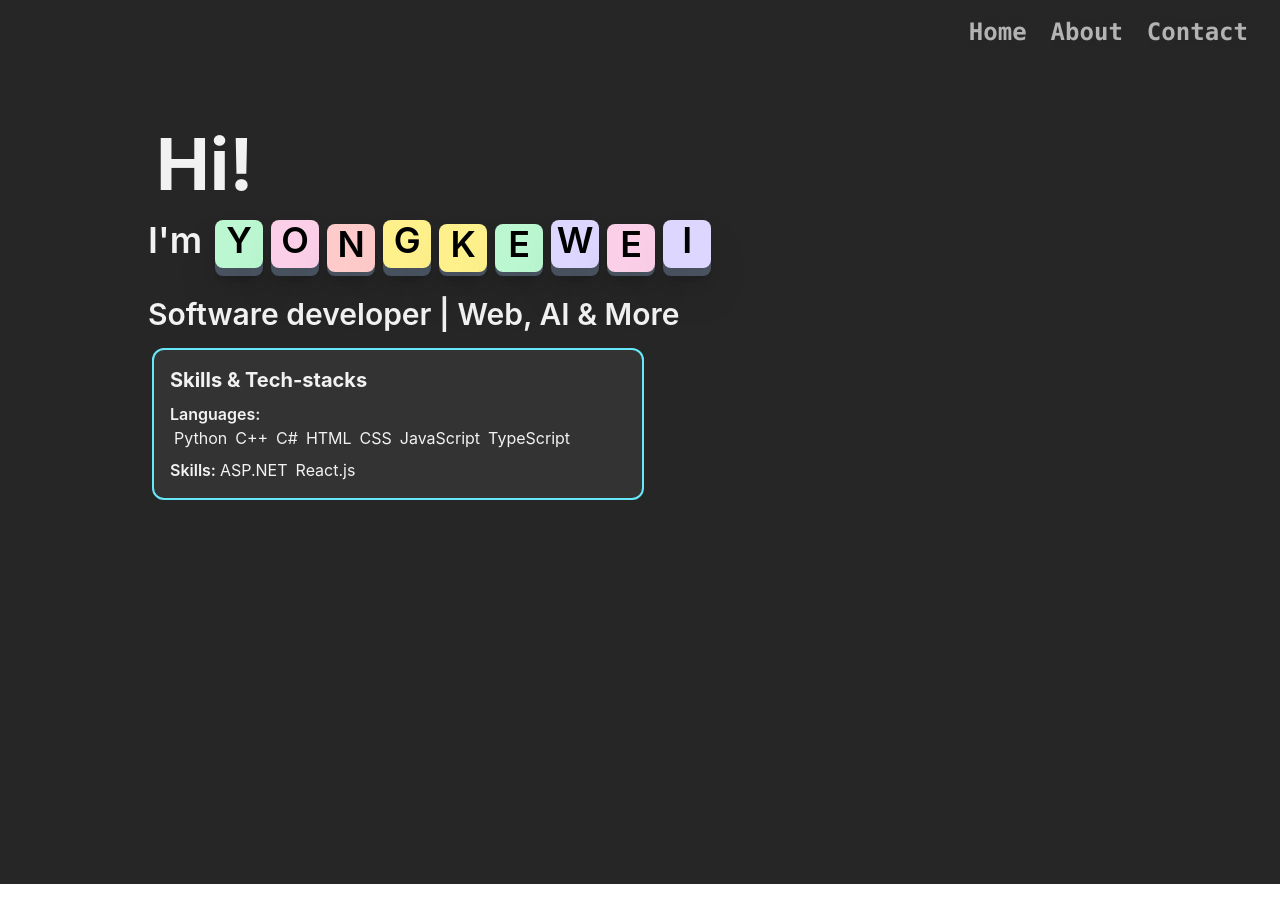
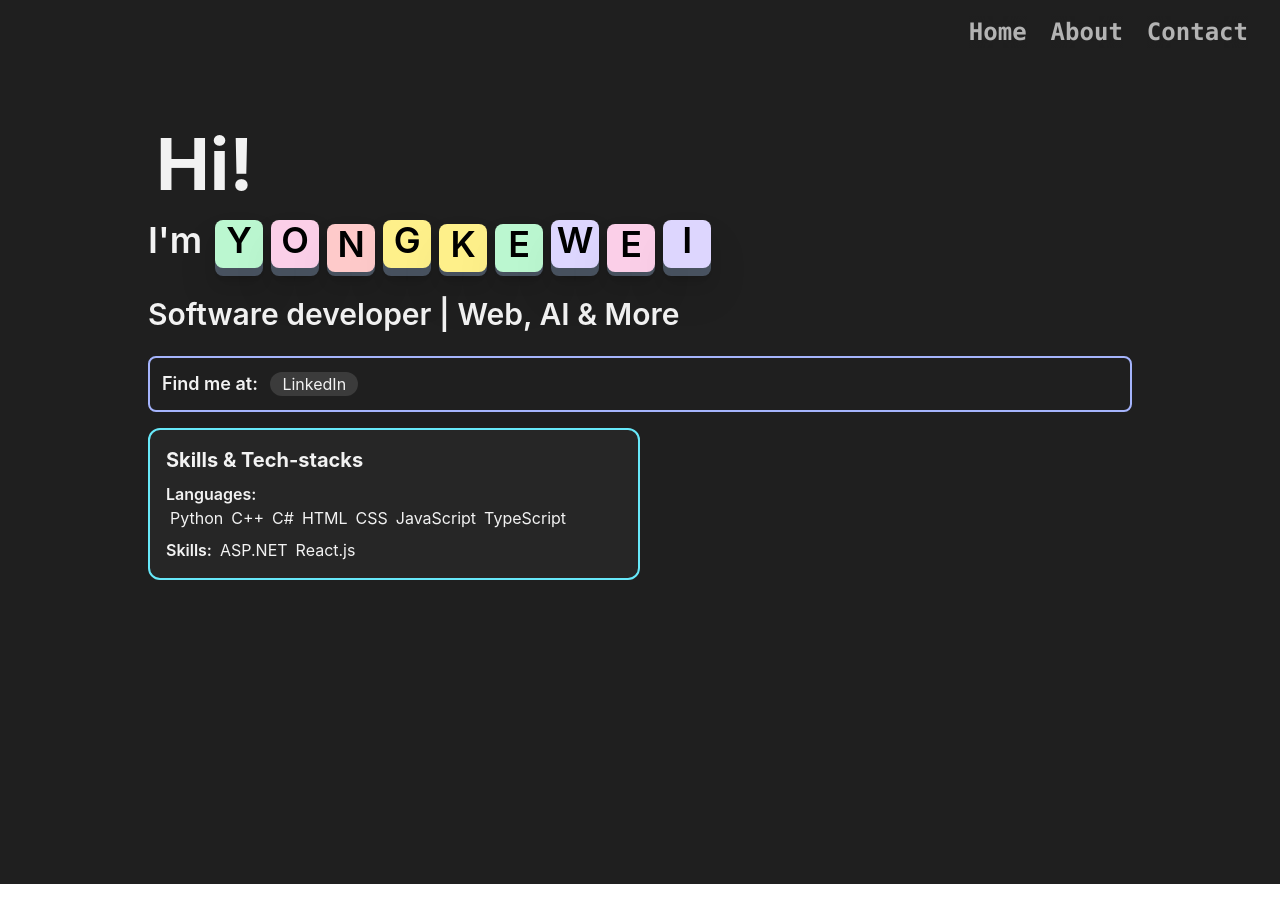
Before and after one commit to Kway-Bait/portfolio, a React (Create React App) app: page / in a window 1280 px wide. Built offline with nearby package versions, Linux system fonts and the light colour scheme.

Commit message:
add findme component

```diff
--- a/src/App.js
+++ b/src/App.js
@@ -8,12 +8,12 @@ import Contact from './pages/Contact.js';
 
 // CSS Class
 const navbar_button = (
-    "mx-3 backdrop-blur-md"
+    "mx-3 backdrop-blur-md hover:text-txtclr"
 )
 
 function App() {
     return (
-        <div class="bg-bgclr-1 text-center">
+        <div class="bg-bgclr-0 text-center">
             <BrowserRouter>
                 <nav class="flex p-4 pr-5 justify-end text-2xl text-txtclr-muted font-mono font-semibold">
                     <div class={navbar_button}><Link to="/">Home</Link></div>
--- a/src/pages/Home.js
+++ b/src/pages/Home.js
@@ -1,4 +1,6 @@
-import TextTile from './component/TextTile.js'
+import TextTile from './component/TextTile.js';
+import Skills from './component/Skills.js';
+import FindMe from './component/FindMe.js';
 
 function Home() {
 
@@ -13,46 +15,20 @@ function Home() {
         );
     }
 
-    const Languages = () => {
-        const content = [
-            ["Languages:", [
-                "Python",
-                "C++",
-                "C#",
-                "HTML",
-                "CSS",
-                "JavaScript",
-                "TypeScript",
-            ]],
-            ["Skills:", [
-                "ASP.NET",
-                "React.js",
-            ]]
-        ];
-
-        return (
-            <div class="m-1 p-3 w-[50%] max-w-lg bg-bgclr-2 rounded-xl border-cyan-300 border-2">
-                <h1 class="p-1 text-xl font-bold">Skills & Tech-stacks</h1>
-                {content.map(([title, lst]) => (
-                    <div class="p-1">
-                        <h2 class="inline font-semibold">{title}</h2>
-                        <ul class="inline-flex flex-wrap justify-start">
-                            {lst.map(x => (
-                                <li class="mx-1">{x}</li>
-                            ))}
-                        </ul>
-                    </div>
-                ))}
-            </div>
-        );
-    }
+    // TO ADD:
+    // 1. My Passion, Work Ethic
+    // 2. My Skills
+    // 3. My Work Experience (A Timeline graphic)
+    // 4. My Latest Works
+    // 5.
 
     return (
         <div class="m-5 min-h-screen py-9 px-[10%] text-txtclr text-left">
             <h1 class="m-2 text-7xl font-bold">Hi!</h1>
             <h1 class="my-2 py-2 text-4xl font-semibold">I'm {NameTiles()}</h1>
             <h2 class="my-2 py-2 text-3xl font-semibold">Software developer | Web, AI & More</h2>
-            {Languages()}
+            <FindMe />
+            <Skills />
         </div>
     );
 }
--- /dev/null
+++ b/src/pages/component/FindMe.js
@@ -0,0 +1,29 @@
+const contact_button_class = (
+    "mx-2 px-3 bg-bgclr-3 rounded-2xl"
+)
+
+function FindMe() {
+    const links = [
+        ["LinkedIn", "https://linkedin.com/in/kwyong05"],
+    ];
+
+    return (
+        <div class="my-4 p-3 rounded-lg border-2 border-indigo-300">
+            <h2 class="inline text-lg font-semibold">Find me at: </h2>
+            <div class="inline-flex flex-wrap justify-start">
+                {links.map(([name, link]) => (
+                    <a
+                        class={contact_button_class}
+                        href={link}
+                        target="_blank"
+                        rel="noopener noreferrer"
+                    >
+                        {name}
+                    </a>
+                ))}
+            </div>
+        </div>
+    );
+}
+
+export default FindMe;
--- /dev/null
+++ b/src/pages/component/Skills.js
@@ -0,0 +1,38 @@
+function Skills() {
+    const content = [
+        // Programming Langauges
+        ["Languages:", [
+            "Python",
+            "C++",
+            "C#",
+            "HTML",
+            "CSS",
+            "JavaScript",
+            "TypeScript",
+        ]],
+        // Frameworks, tools
+        ["Skills:", [
+            "ASP.NET",
+            "React.js",
+        ]]
+        // TODO: Populate (can refer to resume)
+    ];
+
+    return (
+        <div class="my-4 p-3 w-[50%] max-w-lg bg-bgclr-1 hover:bg-bgclr-2 rounded-xl border-2 border-cyan-300">
+            <h1 class="p-1 text-xl font-bold">Skills & Tech-stacks</h1>
+            {content.map(([title, lst]) => (
+                <div class="p-1">
+                    <h2 class="inline font-semibold">{title} </h2>
+                    <ul class="inline-flex flex-wrap justify-start">
+                        {lst.map(x => (
+                            <li class="mx-1">{x}</li>
+                        ))}
+                    </ul>
+                </div>
+            ))}
+        </div>
+    );
+}
+
+export default Skills;
--- a/src/pages/component/TextTile.js
+++ b/src/pages/component/TextTile.js
@@ -1,7 +1,7 @@
 import { useState } from 'react';
 
 const wrapperClassBase = (
-    "inline-flex z-10 m-1 w-12 h-12 text-black text-center align-middle justify-center rounded-lg border-black border-3 shadow-2xl"
+    "inline-flex z-10 m-1 w-12 h-12 text-black text-center align-middle justify-center rounded-lg border-black border-3 shadow-2xl select-none cursor-pointer"
 );
 
 const shadowClass = (
--- a/tailwind.config.js
+++ b/tailwind.config.js
@@ -4,9 +4,10 @@ export default {
     theme: {
         extend: {
             colors: {
-                'bgclr-0': 'hsl(0, 0%, 10%)',
+                'bgclr-0': 'hsl(0, 0%, 12%)',
                 'bgclr-1': 'hsl(0, 0%, 15%)',
-                'bgclr-2': 'hsl(0, 0%, 20%)',
+                'bgclr-2': 'hsl(0, 0%, 19%)',
+                'bgclr-3': 'hsl(0, 0%, 23%)',
                 'txtclr-muted': 'hsl(0, 0%, 70%)',
                 'txtclr': 'hsl(0, 0%, 95%)',
             },
```
